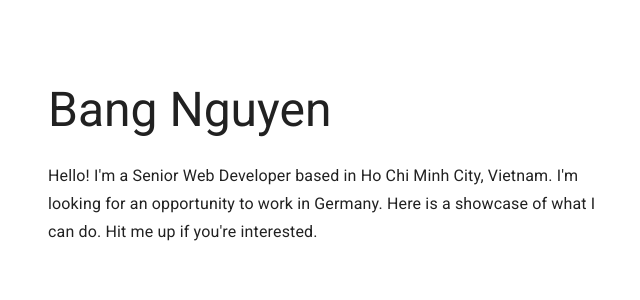
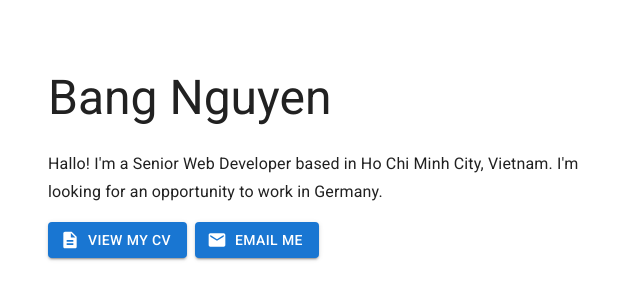
Before and after one commit to bangndnguyen/bangndnguyen.github.io, a Next.js app: page / in a window 1280 px wide. Shown: the part 236-536 px from the top of the page, without its empty margins (316-956 px from the left). Built offline with nearby package versions, Linux system fonts and the light colour scheme.

Commit message:
add contact buttons

```diff
--- a/package.json
+++ b/package.json
@@ -12,6 +12,7 @@
     "@emotion/react": "^11.11.4",
     "@emotion/styled": "^11.11.5",
     "@fontsource/roboto": "^5.0.13",
+    "@mui/icons-material": "^5.15.20",
     "@mui/material": "^5.15.20",
     "next": "14.2.3",
     "react": "^18",
--- a/src/app/page.tsx
+++ b/src/app/page.tsx
@@ -1,6 +1,8 @@
 'use client';
 
-import { Box, Container, Typography, useTheme } from "@mui/material";
+import { Box, Button, Container, Typography, useTheme } from "@mui/material";
+import DescriptionIcon from '@mui/icons-material/Description';
+import EmailIcon from '@mui/icons-material/Email';
 
 export default function Home() {
   const theme = useTheme();
@@ -20,8 +22,25 @@ export default function Home() {
           Bang Nguyen
         </Typography>
         <Typography variant="subtitle1" color={theme.palette.getContrastText(theme.palette.background.paper)} marginTop={3}>
-          Hello! I&apos;m a Senior Web Developer based in Ho Chi Minh City, Vietnam. I&apos;m looking for an opportunity to work in Germany. Here is a showcase of what I can do. Hit me up if you&apos;re interested.
+          Hallo! I&apos;m a Senior Web Developer based in Ho Chi Minh City, Vietnam. I&apos;m looking for an opportunity to work in Germany.
         </Typography>
+        <Box sx={{
+          display: 'flex',
+          gap: 1,
+          paddingTop: 2
+        }}>
+          <Button variant="contained" color='primary' startIcon={<DescriptionIcon />}
+            href='https://drive.google.com/file/d/1Qrm7cB4HK5CIj1wdnNMZQj3_HVjqENgn/view'
+            target='_blank'
+          >
+            View my CV
+          </Button>
+          <Button variant="contained" color='primary' startIcon={<EmailIcon />}
+            href='mailto:bangndnguyen@gmail.com'
+          >
+            Email me
+          </Button>
+        </Box>
       </Container>
     </Container>
   );
```
Also changed, not shown: 1 other file (tests, documents, lock files or other folders).
